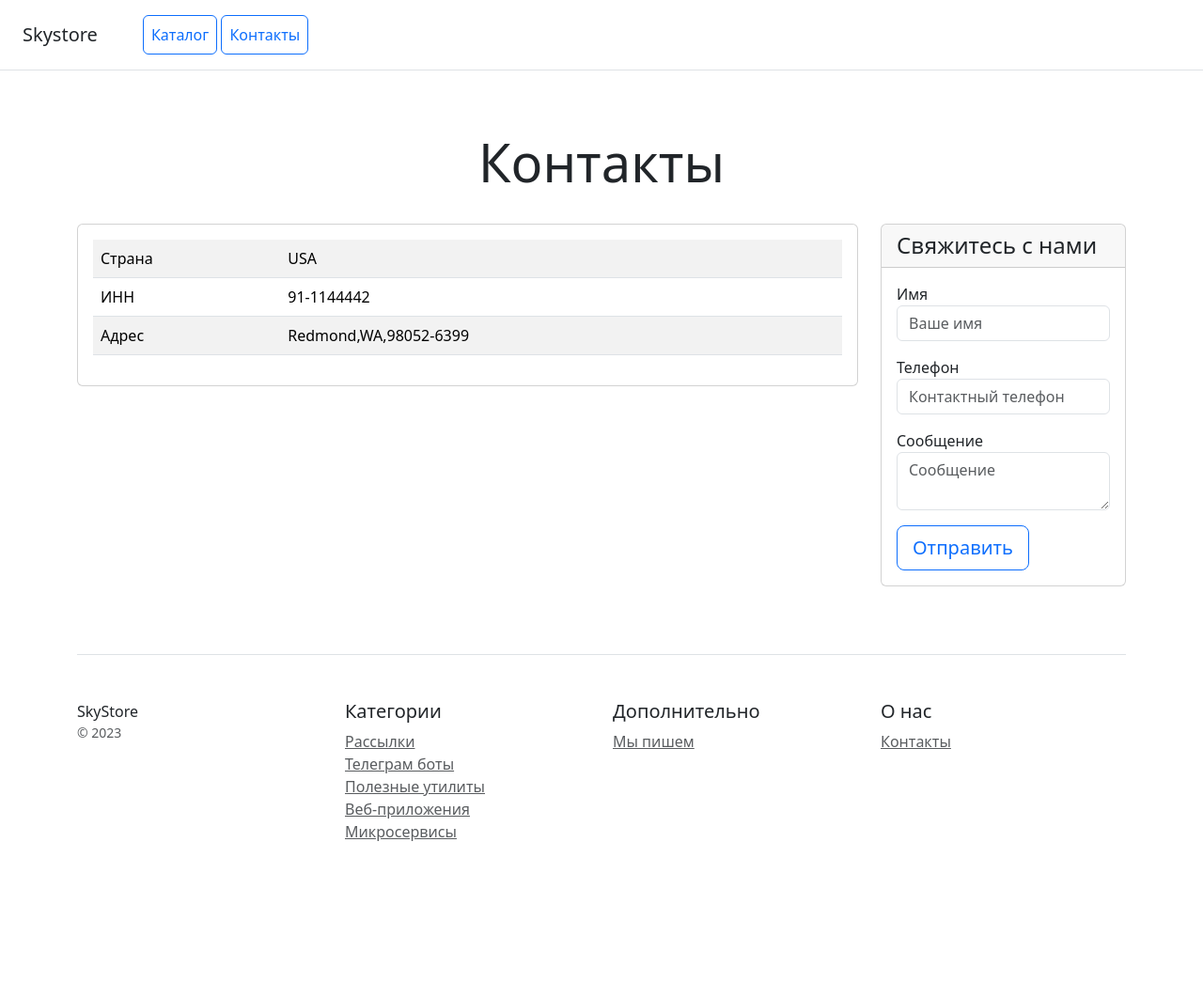
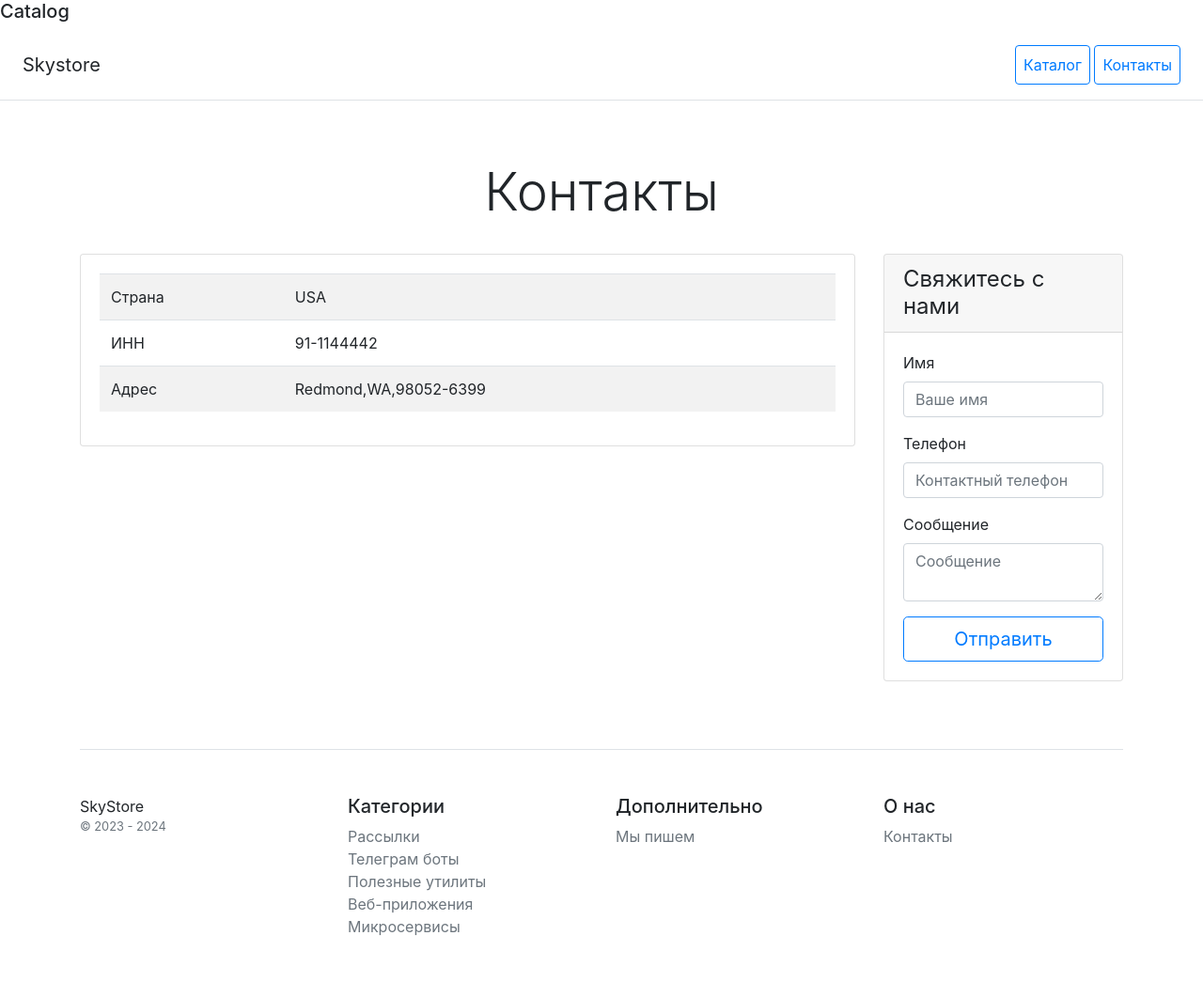
Before and after one commit to helen597/django_project, a Django app: page /contacts/ in a window 1280 px wide. Shown: the whole page at 94% size. Before the commit the page ends 895 px from the top, so only its background shows below. Run offline with Django 5.2, Linux system fonts and the light colour scheme; some libraries are stand-ins or nearby versions.

Commit message:
edit contacts

```diff
--- a/catalog/templates/catalog/contacts.html
+++ b/catalog/templates/catalog/contacts.html
@@ -1,12 +1,5 @@
-<!doctype html>
-<html lang="en">
-<head>
-    <meta charset="utf-8">
-    <meta name="viewport" content="width=device-width, initial-scale=1">
-    <title>Skystore</title>
-    <link href="https://cdn.jsdelivr.net/npm/bootstrap@5.3.2/dist/css/bootstrap.min.css" rel="stylesheet" integrity="sha384-T3c6CoIi6uLrA9TneNEoa7RxnatzjcDSCmG1MXxSR1GAsXEV/Dwwykc2MPK8M2HN" crossorigin="anonymous">
-</head>
-<body>
+{% extends 'catalog/base.html' %}
+{% block content %}
 <div class="d-flex flex-column flex-md-row align-items-center p-3 px-md-4 mb-3 bg-white border-bottom box-shadow">
     <h5 class="my-0 mr-md-auto font-weight-normal">Skystore</h5>
     <nav class="ms-5">
@@ -72,7 +65,7 @@
         <div class="row">
             <div class="col-12 col-md">
                 SkyStore
-                <small class="d-block mb-3 text-muted">&copy; 2023</small>
+                <small class="d-block mb-3 text-muted">&copy; 2023 - {% now 'Y' %} </small>
             </div>
             <div class="col-6 col-md">
                 <h5>Категории</h5>
@@ -101,5 +94,4 @@
 </div>
 
 <script src="https://cdn.jsdelivr.net/npm/bootstrap@5.3.2/dist/js/bootstrap.bundle.min.js" integrity="sha384-C6RzsynM9kWDrMNeT87bh95OGNyZPhcTNXj1NW7RuBCsyN/o0jlpcV8Qyq46cDfL" crossorigin="anonymous"></script>
-</body>
-</html>
+{% endblock %}
```
